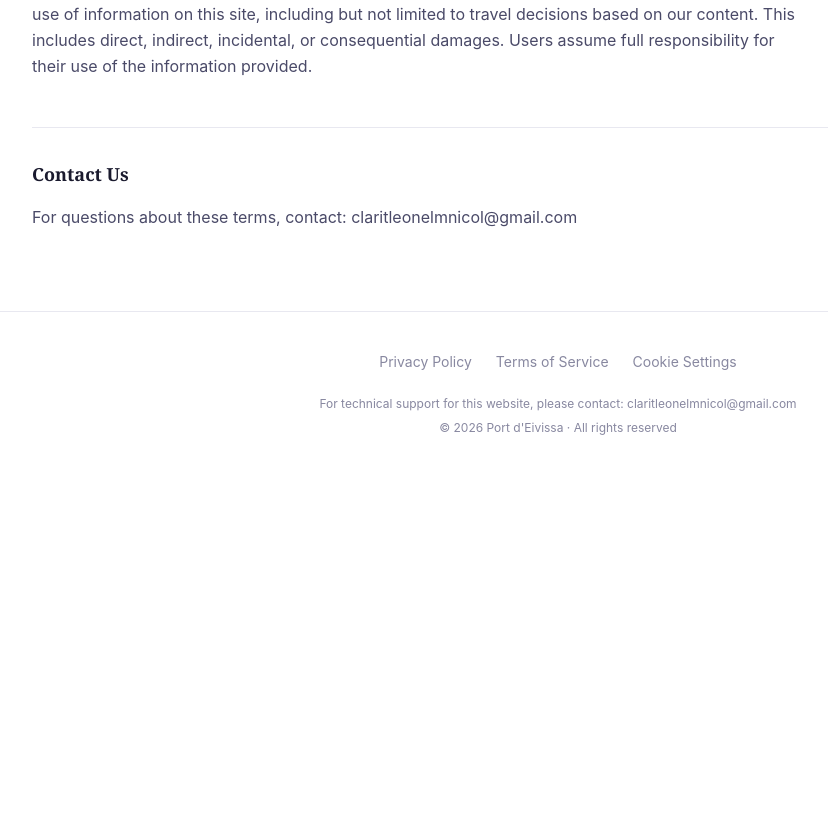
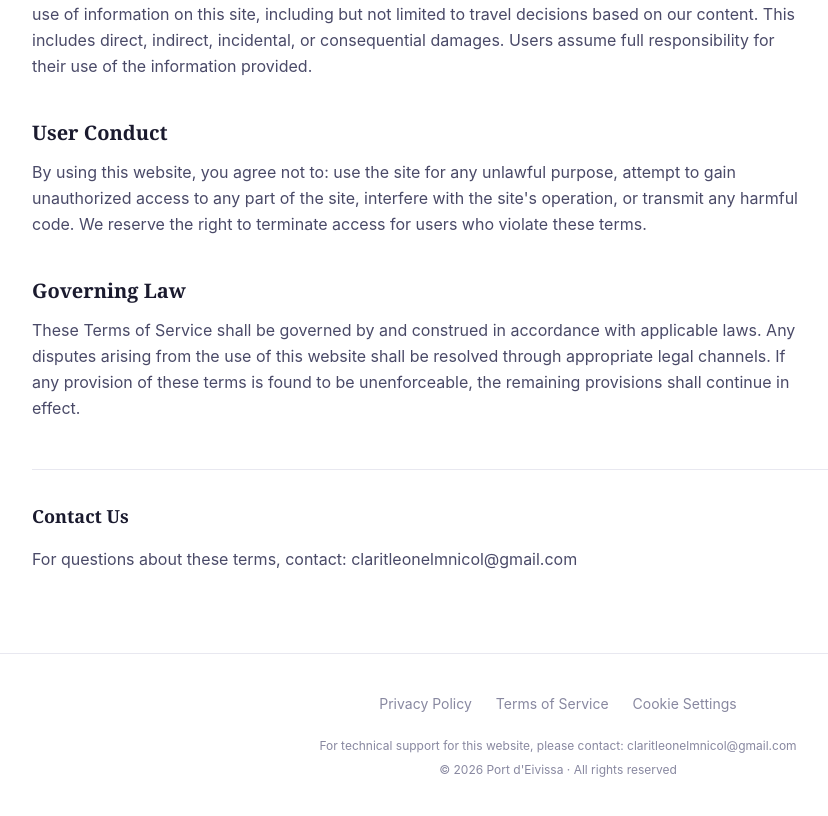
Before and after one commit to n20186005-hash/ibzharbour, a Next.js app: page /en/terms-of-service in a window 1280 px wide. Shown: the part 1144-1960 px from the top of the page, without its empty margins (82-910 px from the left). Before the commit the page ends 1620 px from the top, so only its background shows below. Built offline with nearby package versions, Linux system fonts and the light colour scheme.

Commit message:
更新
更新

```diff
--- a/src/app/[locale]/terms-of-service/page.tsx
+++ b/src/app/[locale]/terms-of-service/page.tsx
@@ -4,7 +4,7 @@ import { Link } from '@/i18n/navigation';
 
 export default function TermsOfService() {
   const t = useTranslations('terms');
-  const sections = [0, 1, 2, 3, 4];
+  const sections = [0, 1, 2, 3, 4, 5, 6];
 
   return (
     <div className="section pt-24">
```
